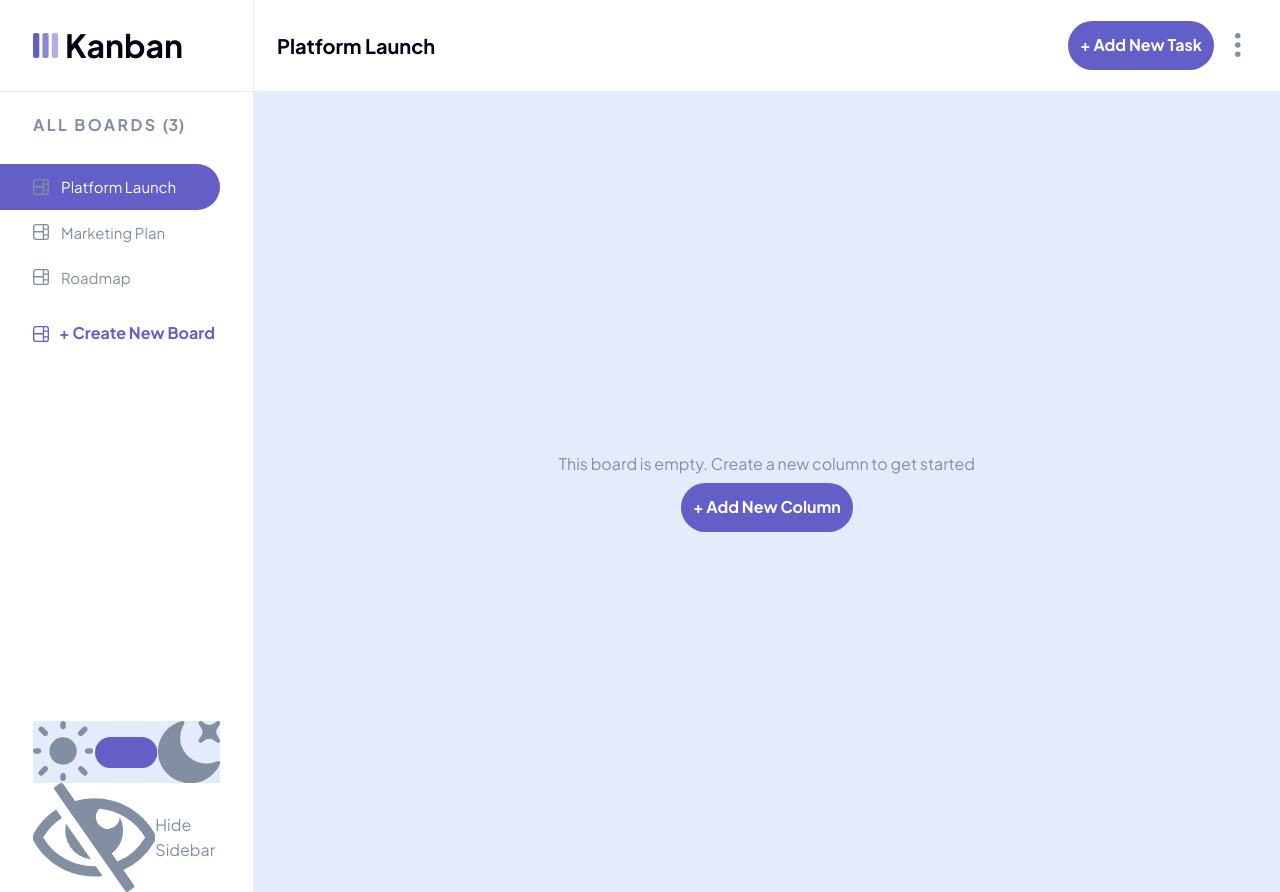
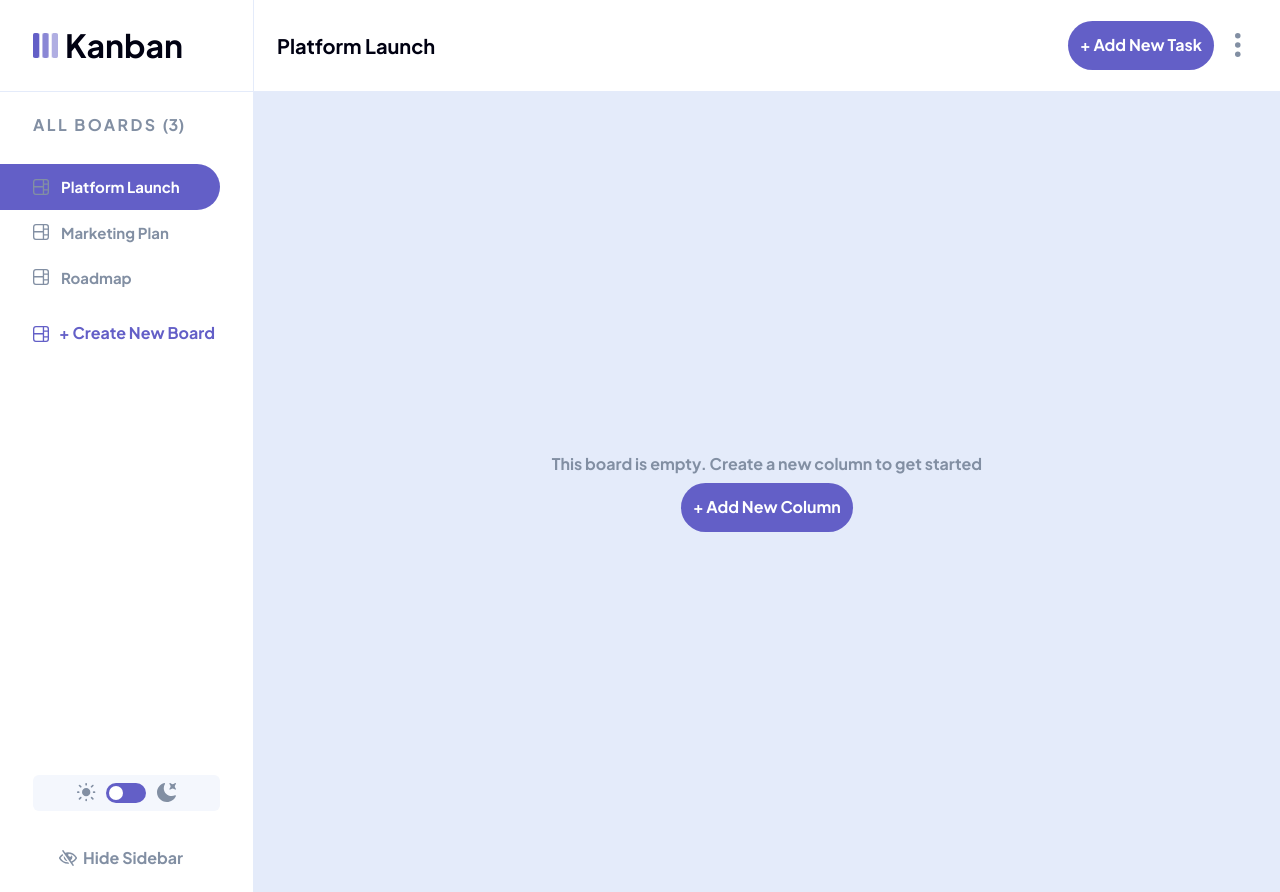
Before and after one commit to HabibEniolabi/kanban-task-management-app, a Next.js app: page / in a window 1280 px wide. Built offline with nearby package versions, Linux system fonts and the light colour scheme.

Commit message:
Desktop Style Fixes

```diff
--- a/src/app/page.tsx
+++ b/src/app/page.tsx
@@ -8,7 +8,7 @@ const page = () => {
 
   return (
     <div className='flex flex-col items-center justify-center gap-[6px] h-screen bg-[#E4EBFA]'>
-      <div className='text-[#828FA3]'>This board is empty. Create a new column to get started</div>
+      <div className='text-[#828FA3] font-bold'>This board is empty. Create a new column to get started</div>
       <button
         className='bg-[#635FC7] text-[#FFFFFF] font-bold border-none cursor-pointer rounded-full text-sm p-[12px] hover:bg-[#A8A4FF] disabled:opacity-50 disabled:cursor-not-allowed'
         // onClick={onAddTask}
--- a/src/assets/icon/toggle.tsx
+++ b/src/assets/icon/toggle.tsx
@@ -2,18 +2,20 @@ import * as React from "react"
 import { SVGProps } from "react"
 
 export interface ToggleProps extends SVGProps<SVGSVGElement>{
-    color: string
+    primaryColor: string;
+    secondaryColor: string;
 }
 
-const Toggle = ({color, ...props}: ToggleProps) => (
+const Toggle = ({primaryColor, secondaryColor, ...props}: ToggleProps) => (
   <svg
     xmlns="http://www.w3.org/2000/svg"
     viewBox="0 0 40 20"
     fill="none"
-    className={color}
+    className={primaryColor}
     {...props}
   >
-    <rect width={40} height={20} fill={color} rx={10} />
+    <rect width={40} height={20} fill={secondaryColor} rx={10} />
+    <circle cx={10} cy={10} r={7} fill={primaryColor} />
   </svg>
 )
 export default Toggle
--- a/src/components/Sidebar.tsx
+++ b/src/components/Sidebar.tsx
@@ -37,14 +37,20 @@ const Sidebar = ({boards, currentBoardId, onHideSidebar, onCreateBoard, onSelect
             </h4>
         </div>
       </div>
-      <div className='flex flex-col gap-4'>
-        <div className='flex items-center gap-2 cursor-pointer bg-[#E4EBFA] px-2 py-4'>
+      <div className='flex flex-col gap-[14px] items-centre'>
+        <div className='flex items-center justify-between cursor-pointer py-[8px] px-[44px] bg-[#F4F7FD] rounded-[6px]'>
+          <div className='w-[19px] h-[19px]'>
             <Sun color='#828FA3' />
-            <Toggle color='#635FC7'/>
+          </div>
+          <div className='w-[40px] h-[20px]'>
+            <Toggle primaryColor='#fff' secondaryColor='#635FC7'/>
+          </div>
+          <div className='w-[19px] h-[19px]'>
             <Moon color='#828FA3' />
+          </div>
         </div>
-        <div className='flex items-center cursor-pointer gap-2 text-[#828FA3]' onClick={onHideSidebar}>
-          <Hide color='#828FA3' /> <span>Hide Sidebar</span>
+        <div className='flex items-center cursor-pointer gap-[6px] text-[#828FA3] px-[26px]' onClick={onHideSidebar}>
+          <Hide color='#828FA3'  width={18} height={16}/> <h4>Hide Sidebar</h4>
         </div>
       </div>
     </div>
--- a/src/components/SidebarCommon/BoardSesction.tsx
+++ b/src/components/SidebarCommon/BoardSesction.tsx
@@ -65,7 +65,7 @@ const BoardSection = ({
                   {board.icon}
                 </span>
 
-                <span className="font-semibold text-[15px] whitespace-nowrap overflow-hidden text-ellipsis">{board.name}</span>
+                <span className="font-semibold text-[15px] whitespace-nowrap font-bold overflow-hidden text-ellipsis">{board.name}</span>
               </div>
             </div>
           );
```
